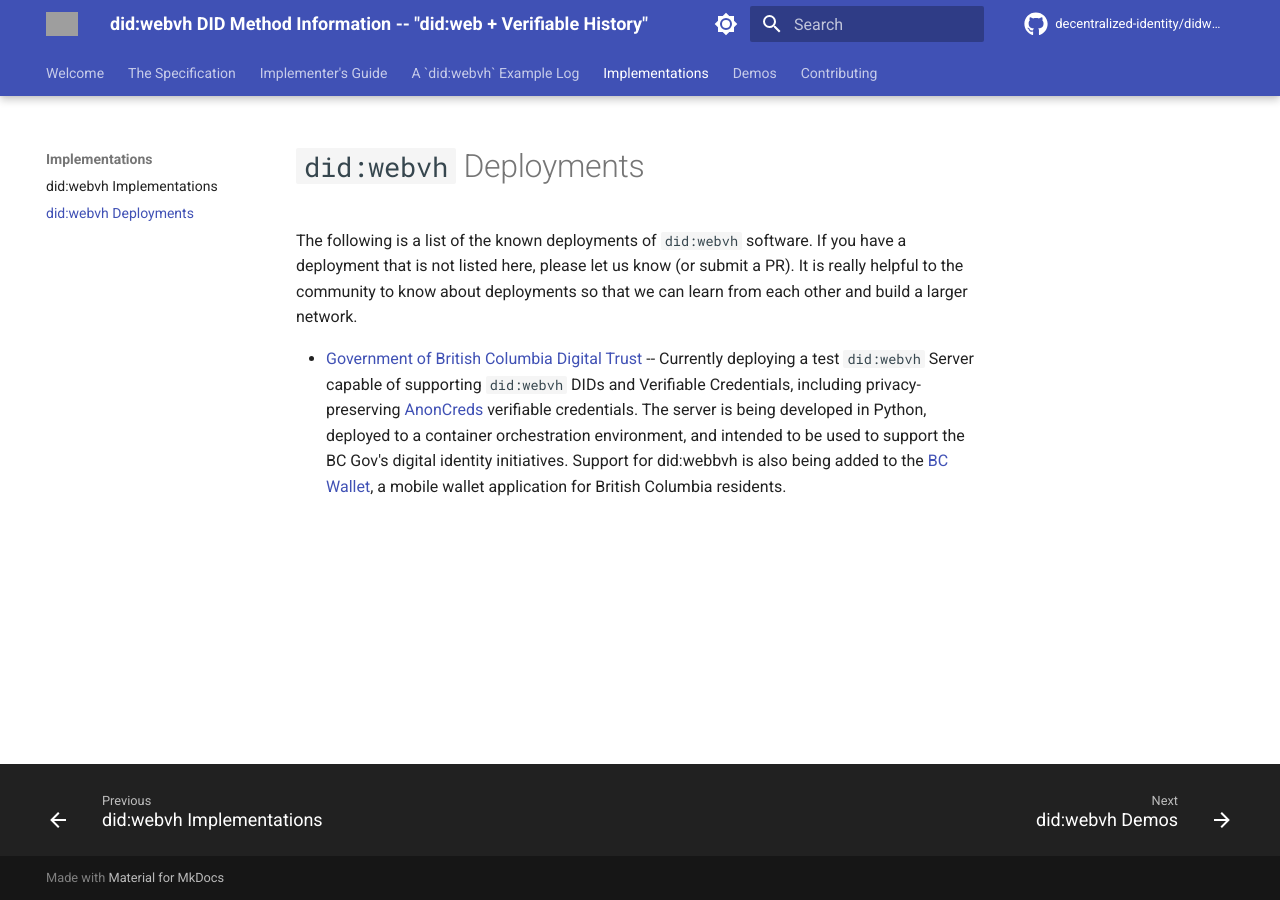
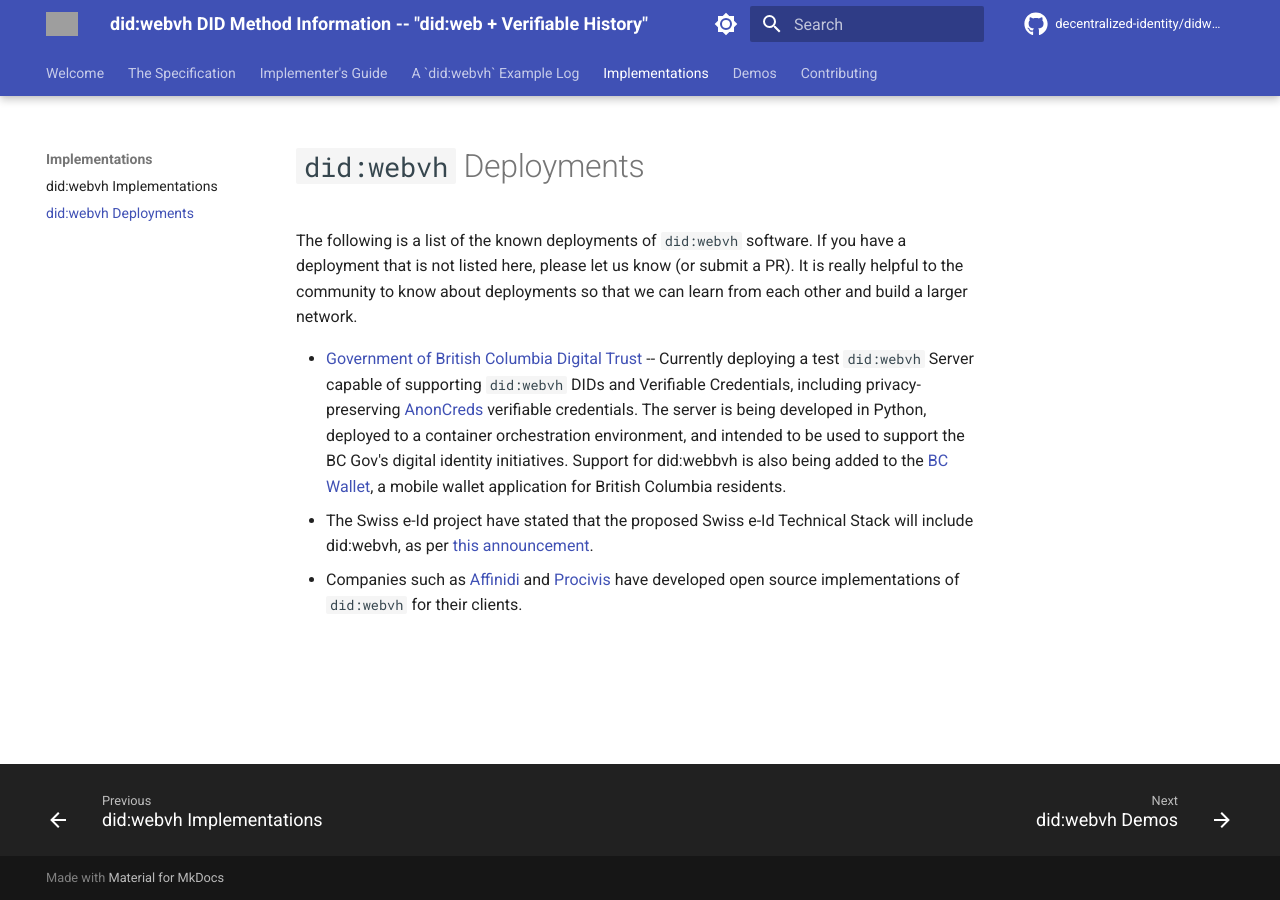
Before and after one commit to swcurran/didwebvh-info, an MkDocs documentation site: the page built from docs/implementations/deployments.md, in a window 1280 px wide. Built offline with MkDocs 1.6.1 and Material for MkDocs 9.7.7, drawn with Linux system fonts in a browser that asks for light colours; comment, search, counter and statistics services are not loaded; the version menu is left out; grey boxes are pictures that could not be loaded.

Commit message:
Update implementations and deployments
Signed-off-by: Stephen Curran <swcurran@gmail.com>

```diff
--- a/docs/implementations/deployments.md
+++ b/docs/implementations/deployments.md
@@ -3,7 +3,12 @@
 The following is a list of the known deployments of `did:webvh` software. If you have a deployment that is not listed here, please let us know (or submit a PR). It is really helpful to the community to know about deployments so that we can learn from each other and build a larger network.
 
 - [Government of British Columbia Digital Trust] -- Currently deploying a test `did:webvh` Server capable of supporting `did:webvh` DIDs and Verifiable Credentials, including privacy-preserving [AnonCreds] verifiable credentials. The server is being developed in Python, deployed to a container orchestration environment, and intended to be used to support the BC Gov's digital identity initiatives. Support for did:webbvh is also being added to the [BC Wallet], a mobile wallet application for British Columbia residents.
+- The Swiss e-Id project have stated that the proposed Swiss e-Id Technical Stack will include did:webvh, as per [this announcement].
+- Companies such as [Affinidi] and [Procivis] have developed open source implementations of `did:webvh` for their clients.
 
 [Government of British Columbia Digital Trust]: https://www2.gov.bc.ca/gov/content/governments/government-id
 [AnonCreds]: https://www.lfdecentralizedtrust.org/projects/anoncreds
 [BC Wallet]: https://www2.gov.bc.ca/gov/content/governments/government-id/bc-wallet
+[this announcement]: https://swiyu-admin-ch.github.io/technology-stack/
+[Procivis]: https://procivis.ch
+[Affinidi]: https://affinidi.com
```
Also changed, not shown: docs/implementations/README.md (+1 -1 lines).
